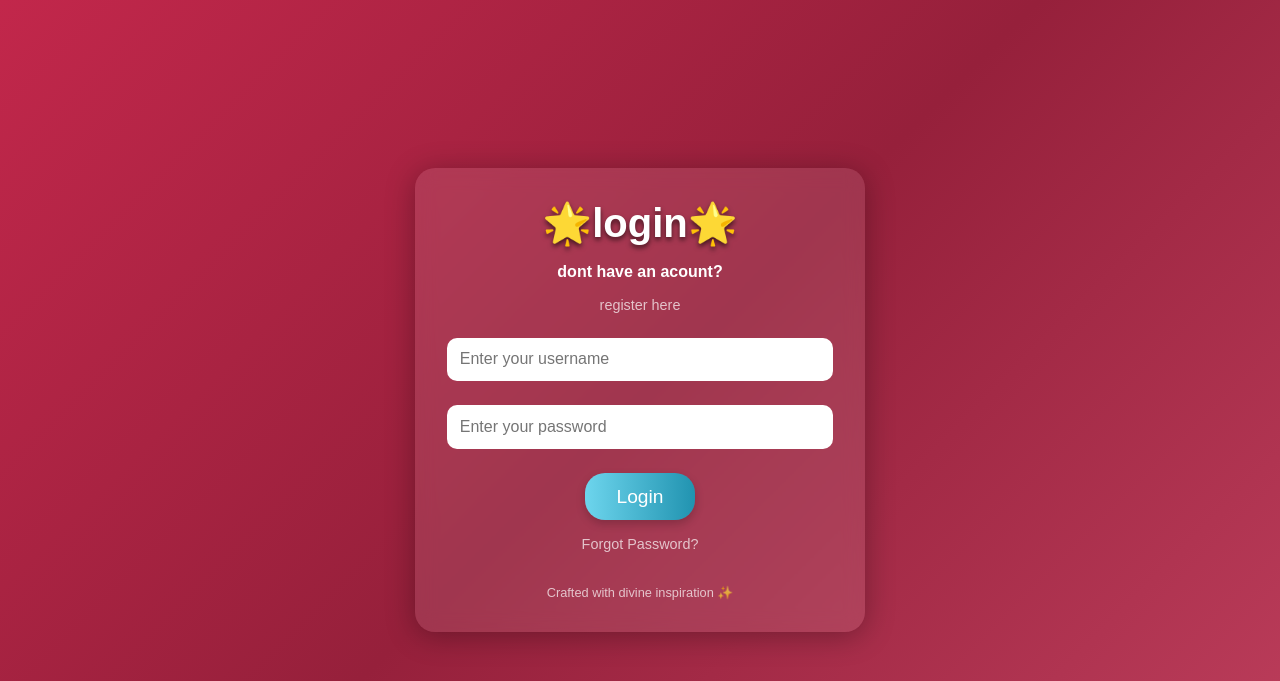
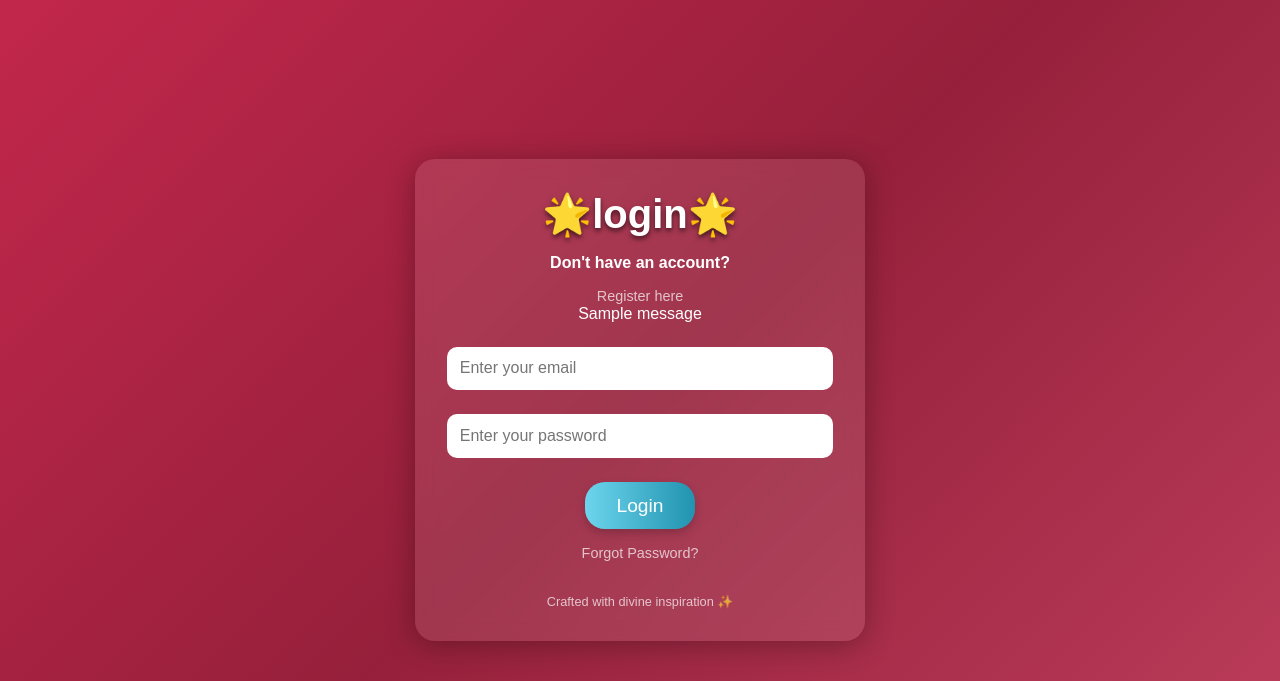
Before and after one commit to Shai-51/Cookie-Craft, a Flask app: page /login in a window 1280 px wide. Shown: the top 681 px of the page. Run offline with Flask 3, Linux system fonts and the light colour scheme; one stand-in notice (Sample message) is shown.

Commit message:
login ready!

```diff
--- a/app/app.py
+++ b/app/app.py
@@ -1,7 +1,7 @@
 from flask import Flask, render_template, request, redirect, url_for, flash
 from flask_sqlalchemy import SQLAlchemy
 from werkzeug.security import generate_password_hash, check_password_hash
-
+from flask_login import LoginManager, UserMixin, login_user, logout_user, login_required, current_user
 import os
 
 app = Flask(__name__,
@@ -15,27 +15,55 @@ app.config['SQLALCHEMY_TRACK_MODIFICATIONS'] = False
 
 db = SQLAlchemy(app)
 
-# Define User model
-class User(db.Model):
+# Setup Flask-Login
+login_manager = LoginManager()
+login_manager.init_app(app)
+login_manager.login_view = 'login'  # redirect to login if unauthenticated
+
+# Define User model with UserMixin for Flask-Login
+class User(db.Model, UserMixin):
     id = db.Column(db.Integer, primary_key=True)
     username = db.Column(db.String(80), unique=False, nullable=False)
     email = db.Column(db.String(120), unique=True, nullable=False)
     password = db.Column(db.String(120), nullable=False)
+    is_admin = db.Column(db.Boolean, default=False)
+
+@login_manager.user_loader
+def load_user(user_id):
+    return User.query.get(int(user_id))
 
 @app.route('/')
 def home():
     return render_template('index.html')
 
 @app.route('/shop')
+@login_required
 def shop():
+    # Only logged-in users can access this
     return render_template('shop.html')
 
 @app.route('/register', methods=['GET', 'POST'])
 def register():
     if request.method == 'POST':
-        # ... your validation code ...
+        username = request.form.get('username')
+        email = request.form.get('email')
+        password = request.form.get('password')
+        confirm_password = request.form.get('confirm_password')
 
-        hashed_password = generate_password_hash(password, method='sha256')
+        if not username or not email or not password:
+            flash('All fields are required!')
+            return redirect(url_for('register'))
+
+        if password != confirm_password:
+            flash('Passwords do not match!')
+            return redirect(url_for('register'))
+
+        existing_user = User.query.filter_by(email=email).first()
+        if existing_user:
+            flash('Email already registered!')
+            return redirect(url_for('register'))
+
+        hashed_password = generate_password_hash(password)  # uses default method 'pbkdf2:sha256'
         new_user = User(username=username, email=email, password=hashed_password)
         db.session.add(new_user)
         db.session.commit()
@@ -45,16 +73,19 @@ def register():
 
     return render_template('register.html')
 
-
-# Login: check hashed password
 @app.route('/login', methods=['GET', 'POST'])
 def login():
+    if current_user.is_authenticated:
+        # Redirect logged-in users away from login page
+        return redirect(url_for('home'))
+
     if request.method == 'POST':
         email = request.form.get('email')
         password = request.form.get('password')
 
         user = User.query.filter_by(email=email).first()
         if user and check_password_hash(user.password, password):
+            login_user(user)
             flash('Login successful!')
             return redirect(url_for('home'))
         else:
@@ -62,8 +93,19 @@ def login():
 
     return render_template('login.html')
 
+@app.route('/logout')
+@login_required
+def logout():
+    logout_user()
+    flash('Logged out successfully.')
+    return redirect(url_for('home'))
+
 @app.route('/admin/users')
+@login_required
 def list_users():
+    if not current_user.is_admin:
+        flash("You do not have permission to access this page.")
+        return redirect(url_for('home'))
     users = User.query.all()
     return render_template('admin_users.html', users=users)
 
@@ -71,7 +113,6 @@ def list_users():
 def reset_password():
     return render_template('reset_password.html')
 
-# ✅ This should come LAST
 if __name__ == '__main__':
     with app.app_context():
         db.create_all()
--- a/app/client/templates/login.html
+++ b/app/client/templates/login.html
@@ -1,29 +1,37 @@
 <!DOCTYPE html>
-
 <html lang="en">
 <head>
-    <meta charset="UTF-8">
-    <meta name="viewport" content="width=device-width, initial-scale=1.0">
+  <meta charset="UTF-8" />
+  <meta name="viewport" content="width=device-width, initial-scale=1.0" />
   <title>Godly Login Screen</title>
   <link rel="stylesheet" href="{{ url_for('static', filename='css/loginStyle.css') }}">
 </head>
 <body>
   <div class="login-container">
     <h1>🌟login🌟</h1>
-        <h4>dont have an acount?</h2>
-        <a href="{{ url_for('register') }}" class="forgot-password">register here</a>
+    <h4>Don't have an account?</h4>
+    <a href="{{ url_for('register') }}" class="forgot-password">Register here</a>
+
+    {% with messages = get_flashed_messages() %}
+      {% if messages %}
+        {% for message in messages %}
+          <div class="alert">{{ message }}</div>
+        {% endfor %}
+      {% endif %}
+    {% endwith %}
+
     <form action="{{ url_for('login') }}" method="post">
       <div class="input-group">
-                <input type="text" name="username" placeholder="Enter your username" required>
+        <input type="email" name="email" placeholder="Enter your email" required>
       </div>
       <div class="input-group">
         <input type="password" name="password" placeholder="Enter your password" required>
       </div>
       <button type="submit" class="login-button">Login</button>
     </form>
+
     <a href="{{ url_for('reset_password') }}" class="forgot-password">Forgot Password?</a>
     <footer>Crafted with divine inspiration ✨</footer>
   </div>
-    <!-- <script src="{{ url_for('static', filename='js/script.js') }}"></script> -->
 </body>
 </html>
```
Also changed, not shown: app/instance/users.db. Lines whose indentation alone changed are shown as unchanged.
